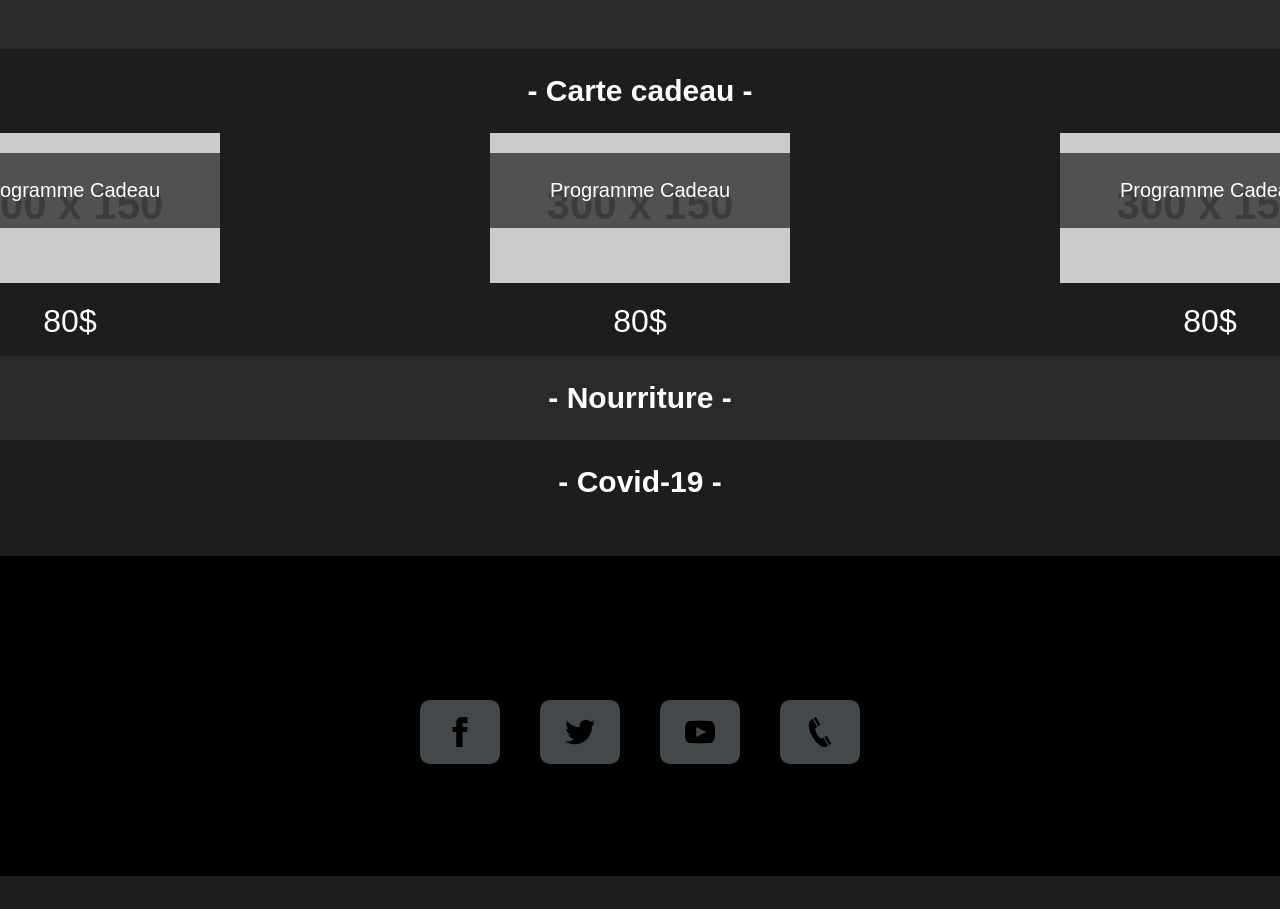
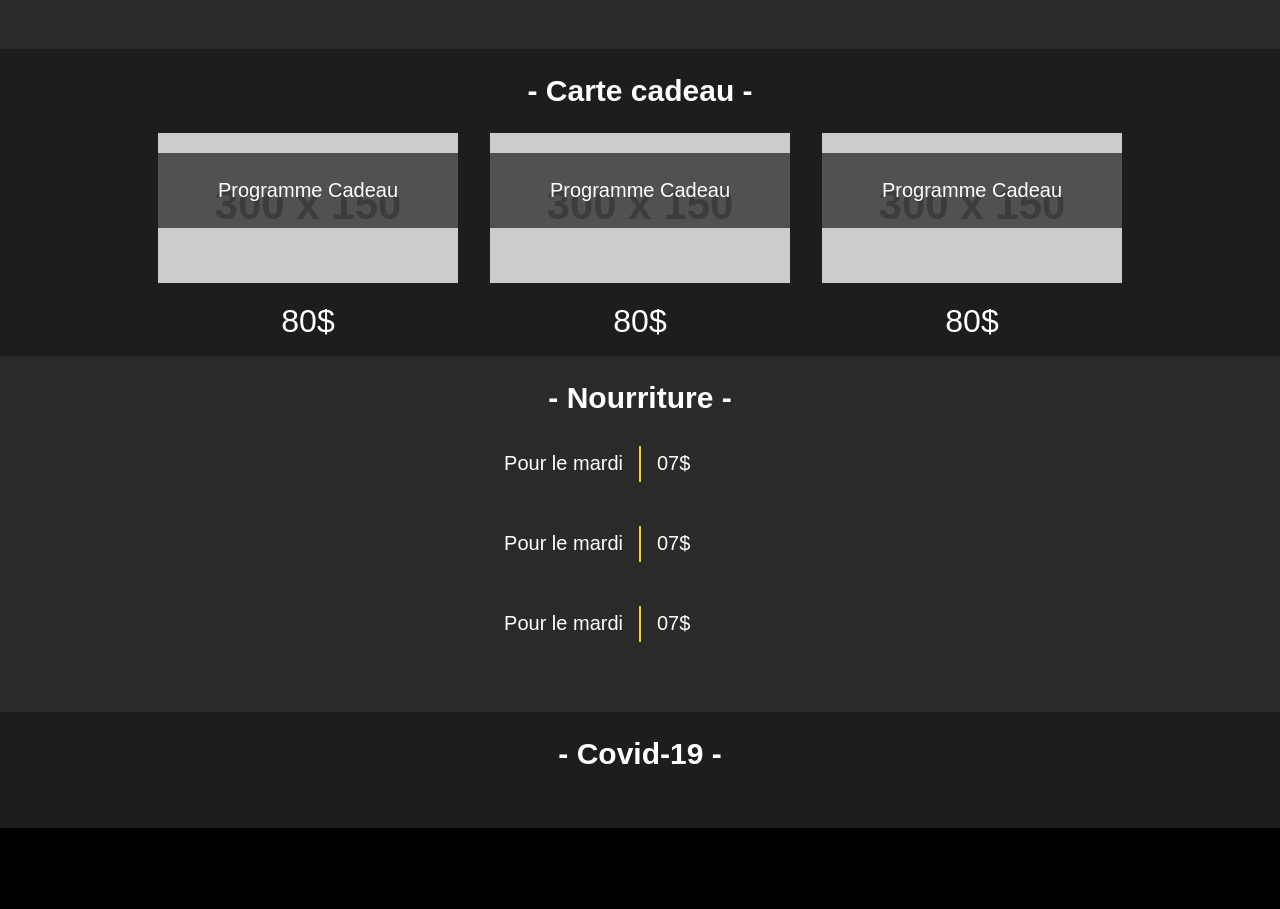
Before and after one commit to Vyktors/SD_Cinema, a Vue app: page /information in a window 1280 px wide. Shown: the part 760-1669 px from the top of the page. Before the commit the page ends 1636 px from the top, so only its background shows below. Built offline with nearby package versions, Linux system fonts and the light colour scheme; a web font is replaced by a local one.

Commit message:
Change to general list

```diff
--- a/src/components/section/CCTile.vue
+++ b/src/components/section/CCTile.vue
@@ -20,6 +20,7 @@
 <style scoped>
     .ccTile {
         position:relative;
+        margin:0 1rem;
     }
     .ccImg {
 
--- a/src/components/section/CarteCadeaux.vue
+++ b/src/components/section/CarteCadeaux.vue
@@ -22,6 +22,6 @@
 <style scoped>
     .tabCad{
         display:flex;
-        justify-content:space-between;
+        justify-content:center;
     }
 </style>
--- a/src/components/section/TileTarifExtra.vue
+++ b/src/components/section/Item.vue
@@ -8,7 +8,7 @@
 
 <script>
     export default {
-        name: 'TileTarifExtra',
+        name: 'Item',
     }
 </script>
 
--- a/src/components/section/TableauTarifExtra.vue
+++ b/src/components/section/ListeItem.vue
@@ -1,17 +1,17 @@
 <template>
     <div class="tabExtra">
-        <TileTarifExtra />
-        <TileTarifExtra />
-        <TileTarifExtra />
+        <Item />
+        <Item />
+        <Item />
     </div>
 </template>
 
 <script>
-    import TileTarifExtra from "@/components/section/TileTarifExtra.vue"
+    import Item from "@/components/section/Item.vue"
     export default {
-        name: 'TableauTarifExtra',
+        name: 'ListeItem',
         components: {
-            TileTarifExtra,
+            Item,
         }
     }
 </script>
--- a/src/views/Information.vue
+++ b/src/views/Information.vue
@@ -21,7 +21,7 @@
             <h2>- Tarif reduit -</h2>
         </div>
         <div class="container">
-            <TableauTarifExtra />
+            <ListeItem />
         </div>
     </div>
 
@@ -40,6 +40,9 @@
         <div class="title">
             <h2>- Nourriture -</h2>
         </div>
+        <div class="container">
+            <ListeItem />
+        </div>
     </div>
 
     <!--COVID-19-->
@@ -53,14 +56,14 @@
 
 <script>
     import TableauTarif from '@/components/section/TableauTarif.vue';
-    import TableauTarifExtra from '@/components/section/TableauTarifExtra.vue';
+    import ListeItem from '@/components/section/ListeItem.vue';
     import CarteCadeaux from '@/components/section/CarteCadeaux.vue';
 
     export default {
         name: 'Information',
         components: {
             TableauTarif,
-            TableauTarifExtra,
+            ListeItem,
             CarteCadeaux
         },
 }
```
